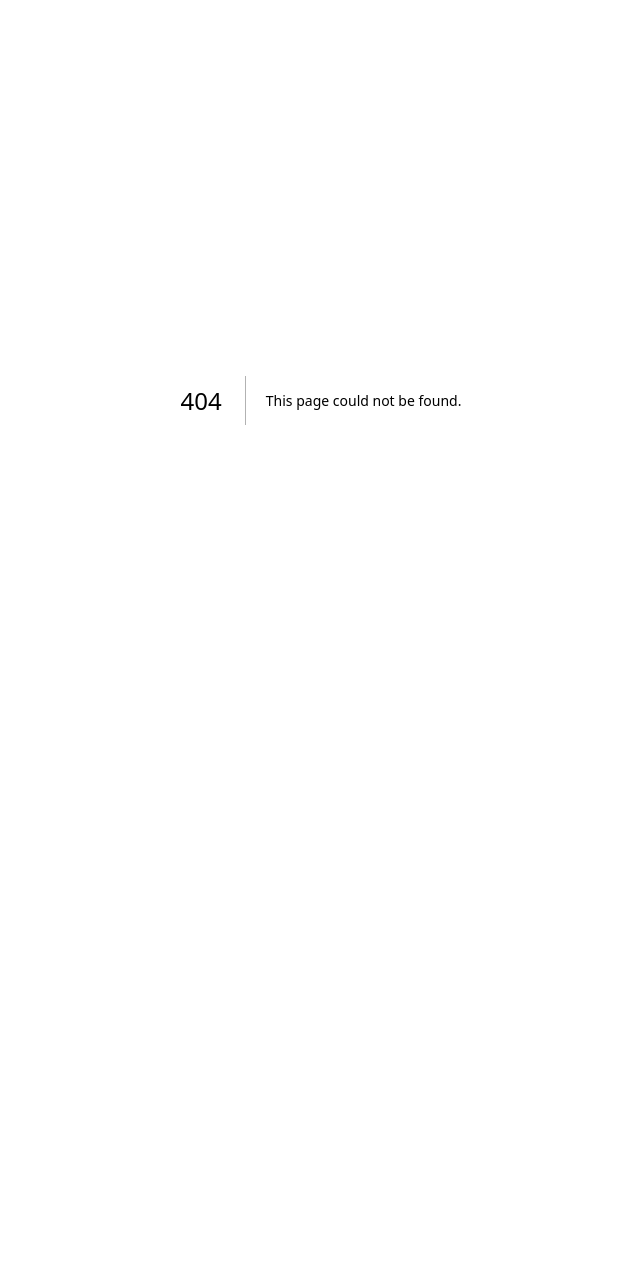
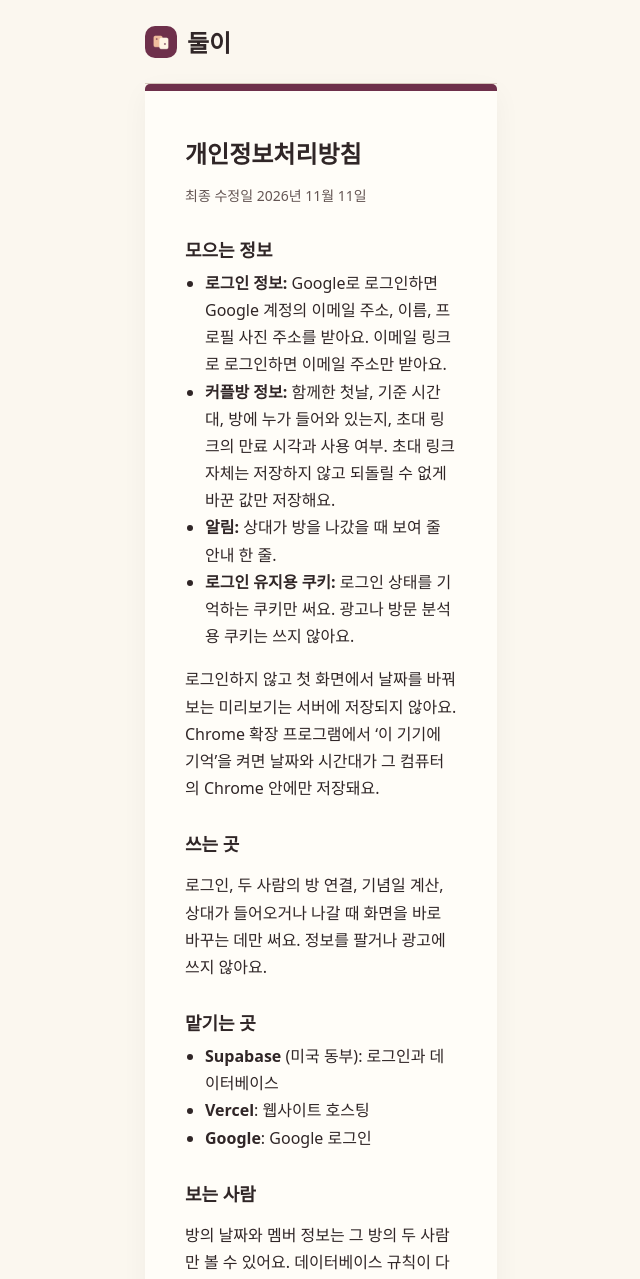
Before and after one commit to Samuel0720-source/duri-chrome-starter, a Next.js app: page /privacy in a window 1280 px wide. Before the commit this address had no page. Shown: the top 1279 px of the page, without its empty margins (319-959 px from the left). Before the commit the page ends 800 px from the top, so only its background shows below. Built offline with nearby package versions, Linux system fonts and the light colour scheme.

Commit message:
Add privacy policy and terms pages linked from home and sign-in

```diff
--- a/src/app/globals.css
+++ b/src/app/globals.css
@@ -244,3 +244,9 @@ button {
   font-weight: 650; text-decoration: none; white-space: nowrap;
 }
 .top-actions .start:hover { background: var(--muted); }
+.legal-links { display: flex; gap: 20px; margin-top: 40px; font-size: 14px; }
+.legal-links a { color: var(--text); }
+.legal .sheet h2 { font-size: 18px; margin: 28px 0 8px; }
+.legal .sheet p, .legal .sheet li { line-height: 1.7; }
+.legal .sheet ul { padding-left: 20px; margin: 0; }
+a.brand { color: inherit; text-decoration: none; }
--- /dev/null
+++ b/src/app/legal/legal-page.tsx
@@ -0,0 +1,29 @@
+import type { ReactNode } from "react";
+
+// Shared frame for the privacy policy and the terms.
+export function LegalPage({ title, updated, children }: { title: string; updated: string; children: ReactNode }) {
+  return (
+    <main className="wrap auth legal">
+      <header className="top">
+        <a className="brand" href="/">
+          <img alt="" width="32" height="32" src="/icons/icon-192.png" />
+          둘이
+        </a>
+      </header>
+      <article className="sheet">
+        <h1>{title}</h1>
+        <p className="hint">최종 수정일 {updated}</p>
+        {children}
+      </article>
+    </main>
+  );
+}
+
+export function LegalLinks() {
+  return (
+    <nav className="legal-links" aria-label="정책">
+      <a href="/privacy">개인정보처리방침</a>
+      <a href="/terms">이용약관</a>
+    </nav>
+  );
+}
--- a/src/app/login/page.tsx
+++ b/src/app/login/page.tsx
@@ -1,3 +1,4 @@
+import { LegalLinks } from "../legal/legal-page";
 import { redirect } from "next/navigation";
 import { isEmail, safeNext } from "../../core/auth-paths";
 import { appOrigin, serverClient } from "../../lib/supabase/server";
@@ -81,6 +82,7 @@ export default async function LoginPage({
         {deleted && <p role="status" className="notice">계정과 데이터를 모두 지웠어요.</p>}
         {error && errors[error] && <p role="alert" className="error">{errors[error]}</p>}
       </section>
+      <LegalLinks />
     </main>
   );
 }
--- a/src/app/page.tsx
+++ b/src/app/page.tsx
@@ -1,5 +1,6 @@
 import { CalendarPreview } from "./preview";
 import { InstallControl } from "./install";
+import { LegalLinks } from "./legal/legal-page";
 import { roomToday } from "../core/dates";
 import { defaultZone } from "../core/preview";
 
@@ -24,6 +25,7 @@ export default function Home() {
       <CalendarPreview
         initialToday={roomToday(new Date(), defaultZone)}
       />
+      <LegalLinks />
     </main>
   );
 }
--- /dev/null
+++ b/src/app/privacy/page.tsx
@@ -0,0 +1,38 @@
+import type { Metadata } from "next";
+import { LegalPage } from "../legal/legal-page";
+
+export const metadata: Metadata = { title: "개인정보처리방침 | 둘이" };
+
+export default function PrivacyPage() {
+  return (
+    <LegalPage title="개인정보처리방침" updated="2026년 11월 11일">
+      <h2>모으는 정보</h2>
+      <ul>
+        <li><strong>로그인 정보:</strong> Google로 로그인하면 Google 계정의 이메일 주소, 이름, 프로필 사진 주소를 받아요. 이메일 링크로 로그인하면 이메일 주소만 받아요.</li>
+        <li><strong>커플방 정보:</strong> 함께한 첫날, 기준 시간대, 방에 누가 들어와 있는지, 초대 링크의 만료 시각과 사용 여부. 초대 링크 자체는 저장하지 않고 되돌릴 수 없게 바꾼 값만 저장해요.</li>
+        <li><strong>알림:</strong> 상대가 방을 나갔을 때 보여 줄 안내 한 줄.</li>
+        <li><strong>로그인 유지용 쿠키:</strong> 로그인 상태를 기억하는 쿠키만 써요. 광고나 방문 분석용 쿠키는 쓰지 않아요.</li>
+      </ul>
+      <p>로그인하지 않고 첫 화면에서 날짜를 바꿔 보는 미리보기는 서버에 저장되지 않아요. Chrome 확장 프로그램에서 ‘이 기기에 기억’을 켜면 날짜와 시간대가 그 컴퓨터의 Chrome 안에만 저장돼요.</p>
+
+      <h2>쓰는 곳</h2>
+      <p>로그인, 두 사람의 방 연결, 기념일 계산, 상대가 들어오거나 나갈 때 화면을 바로 바꾸는 데만 써요. 정보를 팔거나 광고에 쓰지 않아요.</p>
+
+      <h2>맡기는 곳</h2>
+      <ul>
+        <li><strong>Supabase</strong> (미국 동부): 로그인과 데이터베이스</li>
+        <li><strong>Vercel</strong>: 웹사이트 호스팅</li>
+        <li><strong>Google</strong>: Google 로그인</li>
+      </ul>
+
+      <h2>보는 사람</h2>
+      <p>방의 날짜와 멤버 정보는 그 방의 두 사람만 볼 수 있어요. 데이터베이스 규칙이 다른 사람의 접근을 막아요.</p>
+
+      <h2>지우기</h2>
+      <p>로그인한 뒤 ‘우리 방’ 화면 아래의 <strong>계정 삭제</strong>를 누르면 계정, 로그인 정보, 방, 초대, 알림이 바로 지워져요. 방에 상대가 있었다면 상대에게는 ‘상대가 방을 나갔어요’만 보여요. ‘방 나가기’만 하면 두 사람 모두 방에서 빠지고 방은 닫혀요. 닫힌 방에는 첫날과 시간대만 남고, 누구의 방이었는지는 남지 않아요.</p>
+
+      <h2>문의</h2>
+      <p>samuelkoo0720@gmail.com</p>
+    </LegalPage>
+  );
+}
```
Also changed, not shown: src/app/terms/page.tsx (added, +28 -0 lines).
